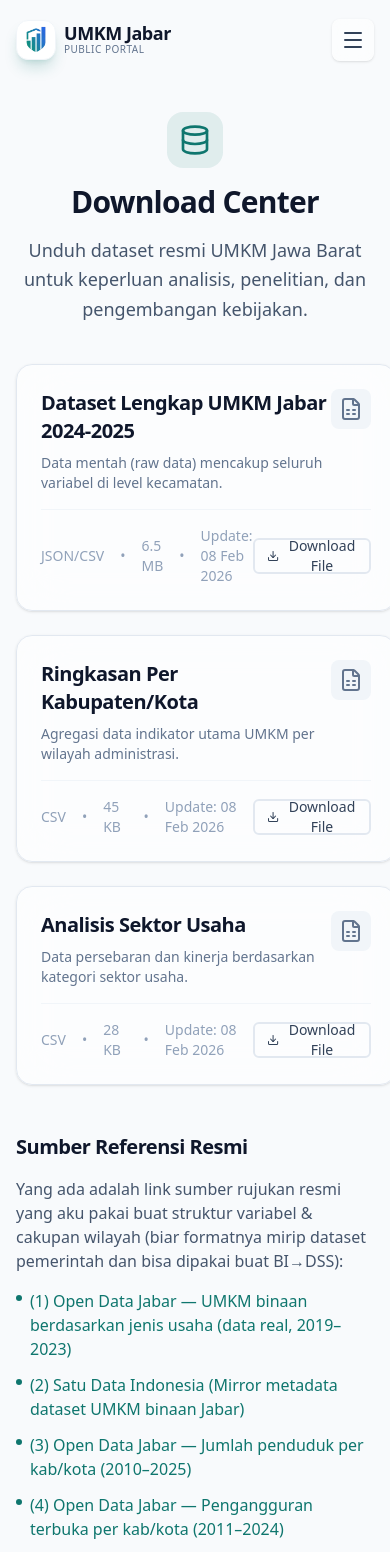
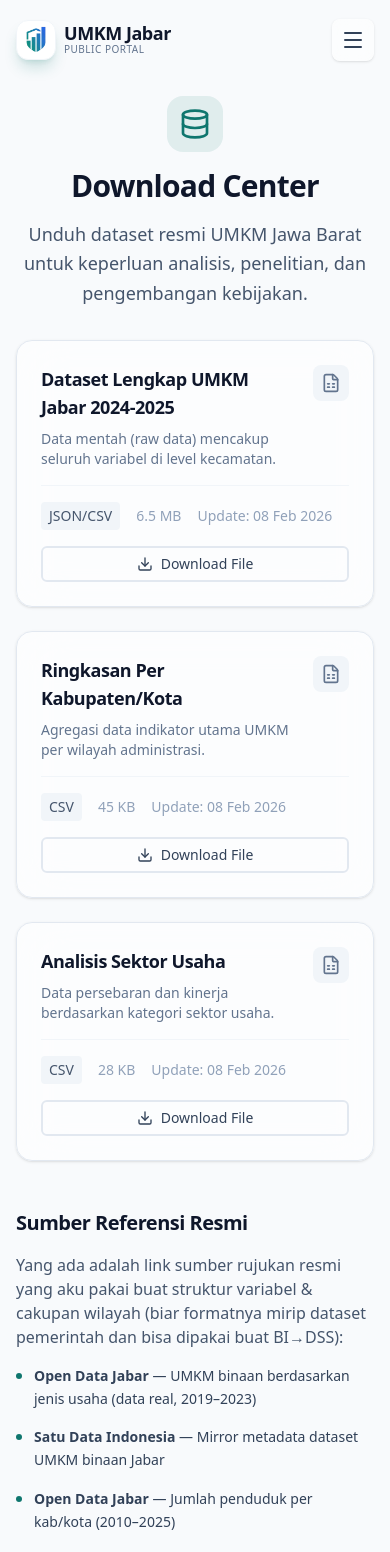
Before and after one commit to muris11/umkm_bi, a Next.js app: page /download in a window 390 px wide. Shown: the top 1552 px of the page. Built offline with nearby package versions, Linux system fonts and the light colour scheme.

Commit message:
fix: Optimize download page layout for mobile devices

```diff
--- a/src/app/download/page.tsx
+++ b/src/app/download/page.tsx
@@ -32,9 +32,9 @@ export default function DownloadPage() {
   ]
 
   return (
-    <div className="container mx-auto px-4 pt-28 pb-12">
+    <div className="container mx-auto px-4 pt-24 md:pt-28 pb-12">
       <div className="max-w-3xl mx-auto">
-        <div className="mb-10 text-center">
+        <div className="mb-8 md:mb-10 text-center">
              <div className="inline-flex items-center justify-center p-3 bg-brand-teal/10 rounded-2xl mb-4 text-brand-teal">
                 <Database className="w-8 h-8" />
              </div>
@@ -48,29 +48,28 @@ export default function DownloadPage() {
           {datasets.map((dataset, i) => (
             <Card key={i} className="hover:shadow-md transition-all border-slate-200">
                 <CardHeader>
-                    <div className="flex items-start justify-between">
+                    <div className="flex items-start justify-between gap-4">
                         <div>
-                            <CardTitle className="text-xl font-bold text-slate-900 mb-2">{dataset.title}</CardTitle>
-                            <CardDescription className="text-slate-500">{dataset.description}</CardDescription>
+                            <CardTitle className="text-lg md:text-xl font-bold text-slate-900 mb-2">{dataset.title}</CardTitle>
+                            <CardDescription className="text-slate-500 text-sm md:text-base">{dataset.description}</CardDescription>
                         </div>
-                        <div className="p-2 bg-slate-100 rounded-lg text-slate-500">
-                            <FileSpreadsheet className="w-6 h-6" />
+                        <div className="p-2 bg-slate-100 rounded-lg text-slate-500 shrink-0">
+                            <FileSpreadsheet className="w-5 h-5 md:w-6 md:h-6" />
                         </div>
                     </div>
                 </CardHeader>
                 <CardContent>
-                    <div className="flex items-center justify-between pt-4 border-t border-slate-100">
-                        <div className="flex items-center gap-4 text-sm text-slate-400 font-medium">
-                            <span>{dataset.format}</span>
-                            <span>•</span>
+                    <div className="flex flex-col md:flex-row md:items-center justify-between pt-4 border-t border-slate-100 gap-4">
+                        <div className="flex flex-wrap items-center gap-x-4 gap-y-2 text-sm text-slate-400 font-medium">
+                            <span className="bg-slate-100 px-2 py-1 rounded text-slate-600">{dataset.format}</span>
+                            <span className="hidden md:inline">•</span>
                             <span>{dataset.size}</span>
-                            <span>•</span>
+                            <span className="hidden md:inline">•</span>
                             <span>Update: {dataset.date}</span>
                         </div>
 
-                        <a href={dataset.link} download>
-                           {/* For demo, we direct to dashboard download button or simulate link */}
-                           <Button variant="outline" size="sm" className="gap-2">
+                        <a href={dataset.link} download className="w-full md:w-auto">
+                           <Button variant="outline" size="sm" className="gap-2 w-full md:w-auto justify-center">
                                 <Download className="w-4 h-4" />
                                 Download File
                            </Button>
@@ -86,29 +85,37 @@ export default function DownloadPage() {
             <p className="text-slate-600 mb-4">
                 Yang ada adalah link sumber rujukan resmi yang aku pakai buat struktur variabel & cakupan wilayah (biar formatnya mirip dataset pemerintah dan bisa dipakai buat BI→DSS):
             </p>
-            <ul className="space-y-3">
+            <ul className="space-y-4">
                 <li>
-                    <a href="https://opendata.jabarprov.go.id/id/dataset/jumlah-usaha-mikro-kecil-dan-menengah-umkm-binaan-berdasarkan-jenis-usaha-di-jawa-barat" target="_blank" rel="noopener noreferrer" className="text-brand-teal hover:underline flex items-start gap-2">
-                        <span className="mt-1.5 h-1.5 w-1.5 rounded-full bg-brand-teal flex-shrink-0" />
-                        <span>(1) Open Data Jabar — UMKM binaan berdasarkan jenis usaha (data real, 2019–2023)</span>
+                    <a href="https://opendata.jabarprov.go.id/id/dataset/jumlah-usaha-mikro-kecil-dan-menengah-umkm-binaan-berdasarkan-jenis-usaha-di-jawa-barat" target="_blank" rel="noopener noreferrer" className="text-brand-teal hover:underline flex items-start gap-3 group">
+                        <span className="mt-2 h-1.5 w-1.5 rounded-full bg-brand-teal flex-shrink-0 group-hover:scale-125 transition-transform" />
+                        <span className="text-sm md:text-base leading-relaxed text-slate-700 group-hover:text-brand-teal transition-colors">
+                            <strong>Open Data Jabar</strong> — UMKM binaan berdasarkan jenis usaha (data real, 2019–2023)
+                        </span>
                     </a>
                 </li>
                 <li>
-                    <a href="https://data.go.id/dataset/dataset/jumlah-usaha-mikro-kecil-dan-menengah-umkm-binaan-berdasarkan-jenis-usaha-di-jawa-barat" target="_blank" rel="noopener noreferrer" className="text-brand-teal hover:underline flex items-start gap-2">
-                         <span className="mt-1.5 h-1.5 w-1.5 rounded-full bg-brand-teal flex-shrink-0" />
-                        <span>(2) Satu Data Indonesia (Mirror metadata dataset UMKM binaan Jabar)</span>
+                    <a href="https://data.go.id/dataset/dataset/jumlah-usaha-mikro-kecil-dan-menengah-umkm-binaan-berdasarkan-jenis-usaha-di-jawa-barat" target="_blank" rel="noopener noreferrer" className="text-brand-teal hover:underline flex items-start gap-3 group">
+                         <span className="mt-2 h-1.5 w-1.5 rounded-full bg-brand-teal flex-shrink-0 group-hover:scale-125 transition-transform" />
+                        <span className="text-sm md:text-base leading-relaxed text-slate-700 group-hover:text-brand-teal transition-colors">
+                            <strong>Satu Data Indonesia</strong> — Mirror metadata dataset UMKM binaan Jabar
+                        </span>
                     </a>
                 </li>
                 <li>
-                    <a href="https://opendata.jabarprov.go.id/id/dataset/proyeksi-penduduk-berdasarkan-kabupatenkota-di-jawa-barat" target="_blank" rel="noopener noreferrer" className="text-brand-teal hover:underline flex items-start gap-2">
-                         <span className="mt-1.5 h-1.5 w-1.5 rounded-full bg-brand-teal flex-shrink-0" />
-                        <span>(3) Open Data Jabar — Jumlah penduduk per kab/kota (2010–2025)</span>
+                    <a href="https://opendata.jabarprov.go.id/id/dataset/proyeksi-penduduk-berdasarkan-kabupatenkota-di-jawa-barat" target="_blank" rel="noopener noreferrer" className="text-brand-teal hover:underline flex items-start gap-3 group">
+                         <span className="mt-2 h-1.5 w-1.5 rounded-full bg-brand-teal flex-shrink-0 group-hover:scale-125 transition-transform" />
+                        <span className="text-sm md:text-base leading-relaxed text-slate-700 group-hover:text-brand-teal transition-colors">
+                            <strong>Open Data Jabar</strong> — Jumlah penduduk per kab/kota (2010–2025)
+                        </span>
                     </a>
                 </li>
                 <li>
-                    <a href="https://opendata.jabarprov.go.id/id/dataset/jumlah-pengangguran-terbuka-berdasarkan-pendidikan-dan-kabupatenkota-di-jawa-barat" target="_blank" rel="noopener noreferrer" className="text-brand-teal hover:underline flex items-start gap-2">
-                         <span className="mt-1.5 h-1.5 w-1.5 rounded-full bg-brand-teal flex-shrink-0" />
-                        <span>(4) Open Data Jabar — Pengangguran terbuka per kab/kota (2011–2024)</span>
+                    <a href="https://opendata.jabarprov.go.id/id/dataset/jumlah-pengangguran-terbuka-berdasarkan-pendidikan-dan-kabupatenkota-di-jawa-barat" target="_blank" rel="noopener noreferrer" className="text-brand-teal hover:underline flex items-start gap-3 group">
+                         <span className="mt-2 h-1.5 w-1.5 rounded-full bg-brand-teal flex-shrink-0 group-hover:scale-125 transition-transform" />
+                        <span className="text-sm md:text-base leading-relaxed text-slate-700 group-hover:text-brand-teal transition-colors">
+                            <strong>Open Data Jabar</strong> — Pengangguran terbuka per kab/kota (2011–2024)
+                        </span>
                     </a>
                 </li>
             </ul>
```
